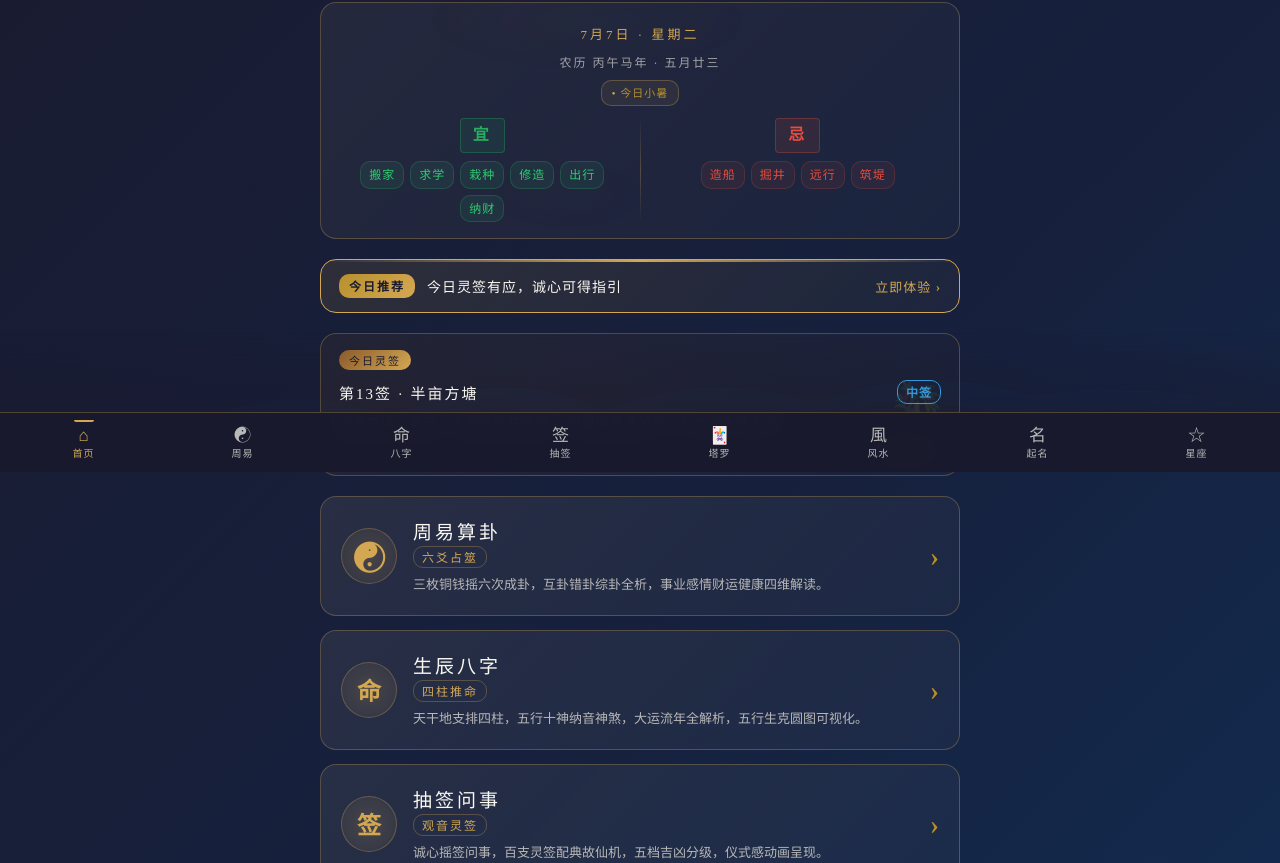
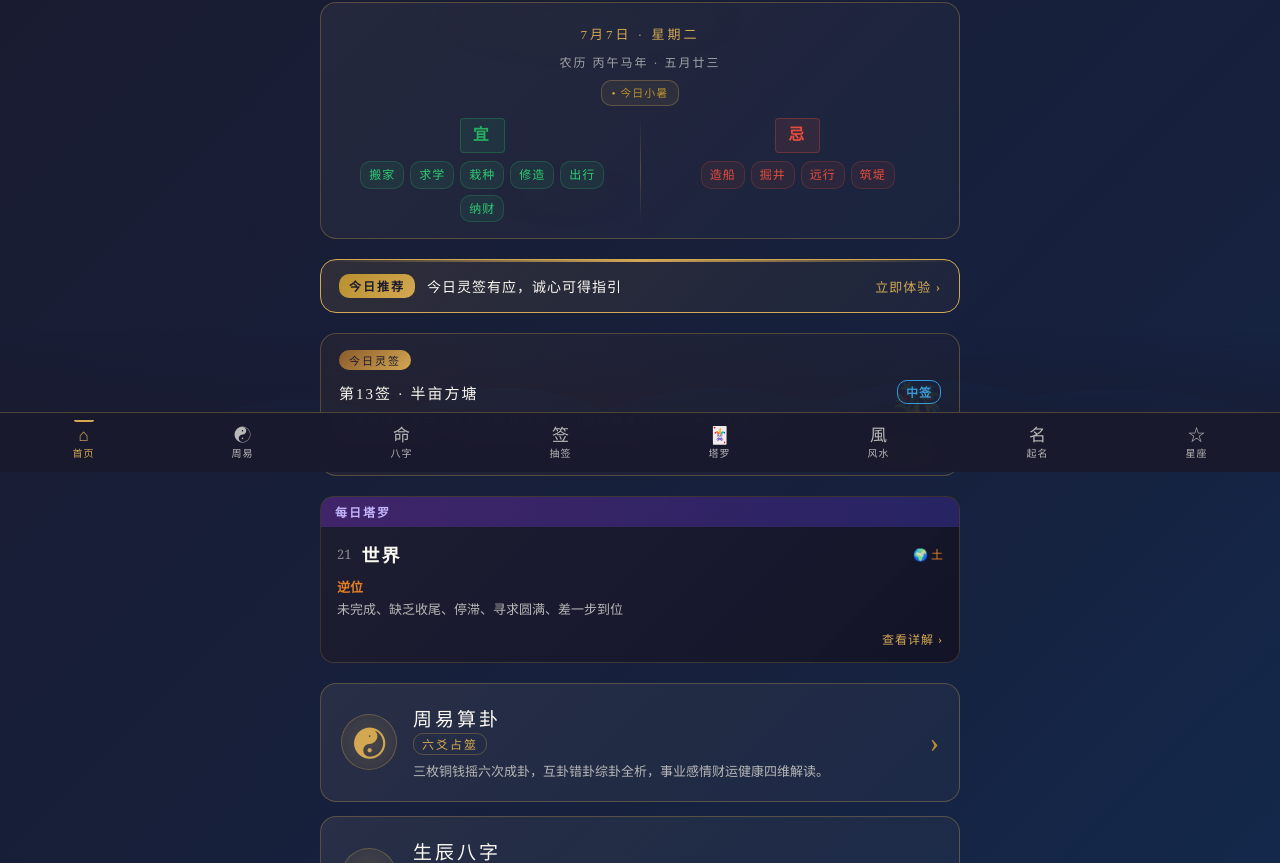
Before and after one commit to sunfengguang-hue/zhouyi-app, a React (Vite) app: page / in a window 1280 px wide. Shown: the part 328-1191 px from the top of the page. Built offline with nearby package versions, Linux system fonts and the light colour scheme.

Commit message:
八字页添加五行补救建议+首页添加每日塔罗卡片
五行补救：根据喜用神提供颜色/方位/饮食/行业/习惯五维度建议卡片
每日塔罗：首页新增每日塔罗牌指引，日期种子确保同日同牌

```diff
--- a/src/components/Home/Home.css
+++ b/src/components/Home/Home.css
@@ -310,6 +310,65 @@
   text-align: right;
 }
 
+/* 每日塔罗 */
+.home__daily-tarot {
+  display: block; width: 100%;
+  background: linear-gradient(135deg, rgba(30,30,50,0.95), rgba(20,20,40,0.98));
+  border: 1px solid rgba(212,168,83,0.2);
+  border-radius: 14px;
+  padding: 0;
+  overflow: hidden;
+  cursor: pointer;
+  text-align: left;
+  transition: transform 0.2s, box-shadow 0.2s;
+  margin-bottom: 20px;
+}
+.home__daily-tarot:hover {
+  transform: translateY(-2px);
+  box-shadow: 0 6px 20px rgba(0,0,0,0.3);
+}
+.home__daily-tarot__badge {
+  background: linear-gradient(90deg, rgba(147,51,234,0.3), rgba(79,70,229,0.3));
+  padding: 6px 14px;
+  font-size: 12px;
+  color: #c4b5fd;
+  letter-spacing: 2px;
+  font-weight: bold;
+}
+.home__daily-tarot__content {
+  padding: 14px 16px;
+}
+.home__daily-tarot__card {
+  display: flex; align-items: center; gap: 10px; margin-bottom: 10px;
+}
+.home__daily-tarot__number {
+  font-size: 13px; color: var(--text-secondary); opacity: 0.7;
+}
+.home__daily-tarot__name {
+  font-size: 18px; font-weight: bold; color: var(--text-primary);
+  font-family: var(--font-display); letter-spacing: 2px;
+}
+.home__daily-tarot__element {
+  font-size: 12px; margin-left: auto;
+}
+.home__daily-tarot__info {
+  margin-bottom: 10px;
+}
+.home__daily-tarot__orient {
+  font-size: 13px; font-weight: bold; margin-right: 8px;
+}
+.home__daily-tarot__meaning {
+  font-size: 13px; color: var(--text-secondary); line-height: 1.5;
+  margin: 4px 0 0;
+}
+.home__daily-tarot__more {
+  font-size: 12px;
+  color: var(--gold);
+  letter-spacing: 1px;
+  text-align: right;
+  display: block;
+}
+
 /* Module grid */
 .home__grid {
   display: flex;
--- a/src/components/Home/Home.tsx
+++ b/src/components/Home/Home.tsx
@@ -2,6 +2,7 @@ import { useMemo } from 'react';
 import type { AppView } from '../../types';
 import { getLunarInfo } from '../../utils/lunarCalendar';
 import { drawFortuneStick, getLevelColor } from '../../utils/fortuneStickCalc';
+import { MAJOR_ARCANA, ELEMENT_COLORS, ELEMENT_SYMBOLS } from '../../data/tarotCards';
 import './Home.css';
 
 interface HomeProps {
@@ -217,6 +218,35 @@ const Home: React.FC<HomeProps> = ({ onNavigate }) => {
         </div>
       </button>
 
+      {/* 每日塔罗 */}
+      {(() => {
+        const tarotIdx = Math.floor(seededRandom(todaySeed + 99) * MAJOR_ARCANA.length);
+        const dailyTarot = MAJOR_ARCANA[tarotIdx];
+        const isUpright = seededRandom(todaySeed + 100) > 0.35;
+        const orientLabel = isUpright ? '正位' : '逆位';
+        const orientColor = isUpright ? '#2ecc71' : '#e67e22';
+        const meaning = isUpright ? dailyTarot.upright : dailyTarot.reversed;
+        return (
+          <button className="home__daily-tarot" onClick={() => onNavigate('tarot')} style={{ animation: 'fadeInUp 0.6s ease 0.45s both' }}>
+            <div className="home__daily-tarot__badge">每日塔罗</div>
+            <div className="home__daily-tarot__content">
+              <div className="home__daily-tarot__card">
+                <span className="home__daily-tarot__number">{dailyTarot.number}</span>
+                <span className="home__daily-tarot__name">{dailyTarot.name}</span>
+                <span className="home__daily-tarot__element" style={{ color: ELEMENT_COLORS[dailyTarot.element] }}>
+                  {ELEMENT_SYMBOLS[dailyTarot.element]} {dailyTarot.element}
+                </span>
+              </div>
+              <div className="home__daily-tarot__info">
+                <span className="home__daily-tarot__orient" style={{ color: orientColor }}>{orientLabel}</span>
+                <p className="home__daily-tarot__meaning">{meaning.slice(0, 40)}{meaning.length > 40 ? '...' : ''}</p>
+              </div>
+              <span className="home__daily-tarot__more">查看详解 ›</span>
+            </div>
+          </button>
+        );
+      })()}
+
       <div className="home__grid">
         {CARDS.map((card, i) => (
           <button
```
